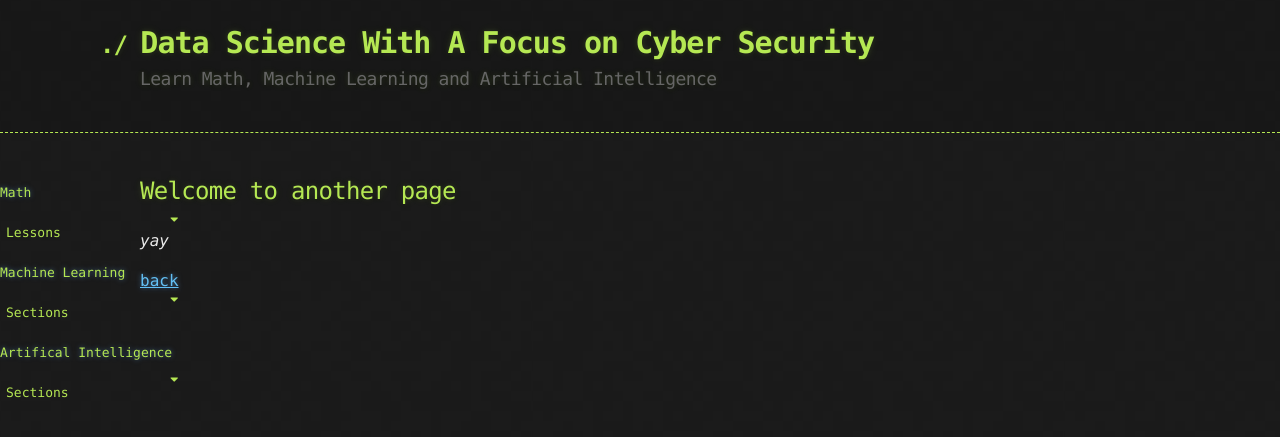
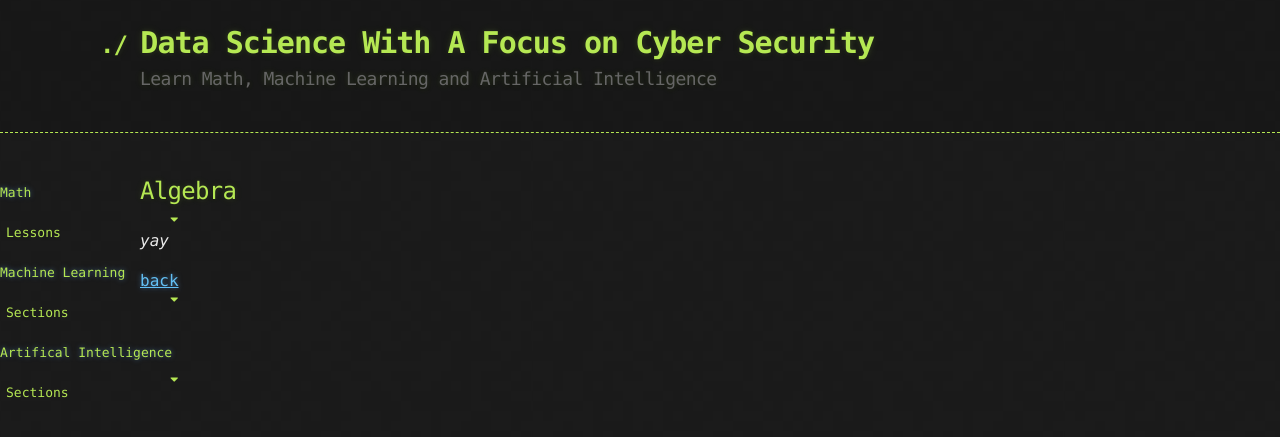
Before and after one commit to bardie/bardie.github.io, a Jekyll site: the page built from algebra.md, in a window 1280 px wide. Shown: the top 437 px of the page. Built offline with Jekyll 4.4.1, drawn with Linux system fonts in a browser that asks for light colours; our own code applies the rules of GitHub Pages for plain Markdown files.

Commit message:
Update algebra.md

```diff
--- a/algebra.md
+++ b/algebra.md
@@ -2,7 +2,7 @@
 layout: default
 ---
 
-## Welcome to another page
+## Algebra
 
 _yay_
 
```
